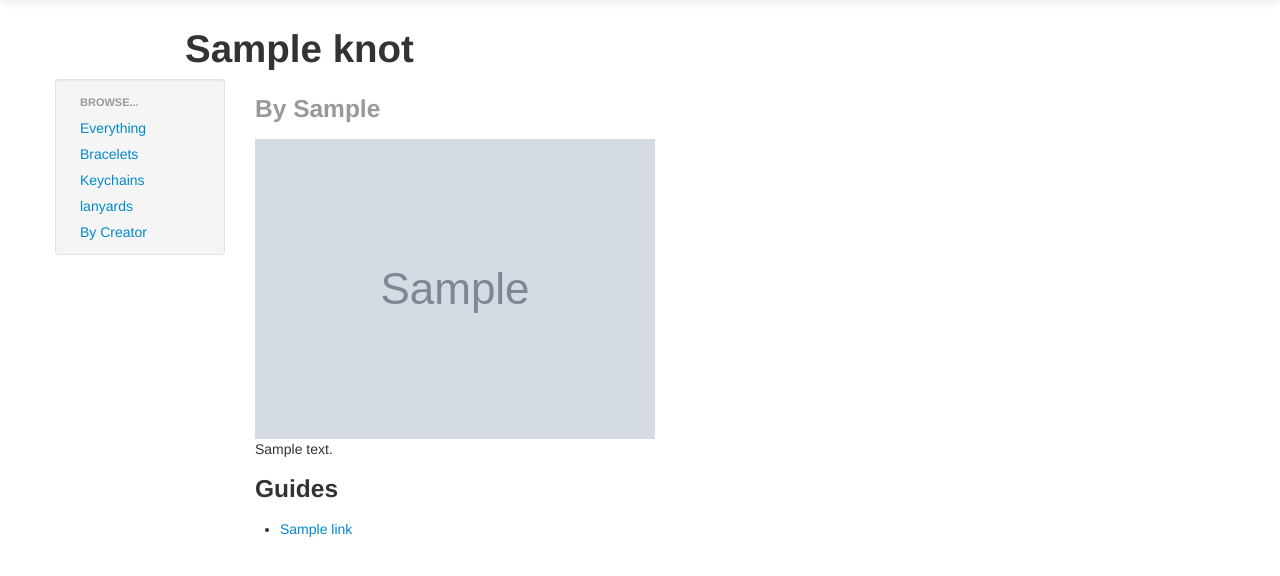
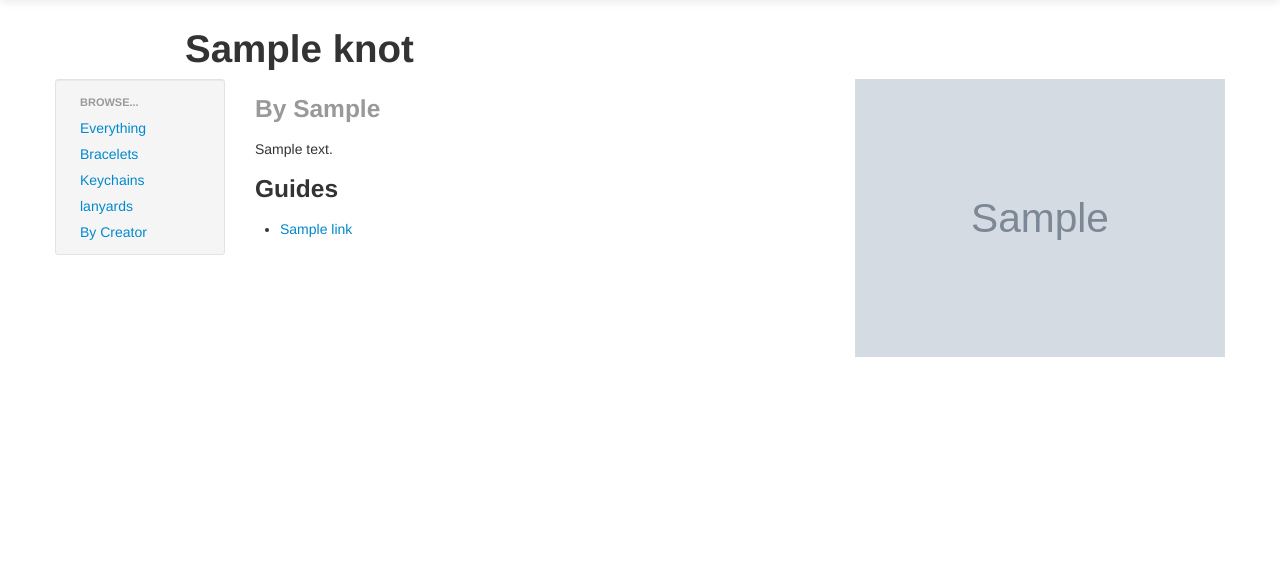
Before and after one commit to althalus/knotcrafters, a Django app: template knotdirectory/knotdirectory/knots/templates/knots/knot_detail.html in a window 1280 px wide. Shown: the part 41-617 px from the top of the page. Run offline with Django 3.2, Linux system fonts and the light colour scheme; the template is opened without the code that fills it: values that come from a table or form of the project are taken from there, others are empty; tables that the repository leaves empty hold one stand-in row (values such as "Sample post"); grey boxes marked "Sample" are stand-in pictures; parts of the project's set-up code (start-up, migrations or seed data) failed here and were passed over; some libraries are stand-ins or nearby versions.

Commit message:
adjust template to fit inside nav bar

```diff
--- a/knotdirectory/knotdirectory/knots/templates/knots/knot_detail.html
+++ b/knotdirectory/knotdirectory/knots/templates/knots/knot_detail.html
@@ -2,10 +2,9 @@
 {% load thumbnail %}
 {% block page_title %}{{ object.name }}{% endblock %}
 {% block content %}
-<h3 class="muted">By {{ object.creator }}</h3>
 <div class="row">
-    <div class="span5"><img src="{% thumbnail object.photo "600x600" %}"></div>
-    <div class="span7">
+    <div class="span6">
+        <h3 class="muted">By {{ object.creator }}</h3>
         <p>{{ object.notes }}</p>
         <h3>Guides</h3>
         <ul>
@@ -14,5 +13,6 @@
             {% endfor %}
         </ul>
     </div>
+    <div class="span4"><img src="{% thumbnail object.photo "600x600" %}"></div>
 </div>
 {% endblock content %}
```
